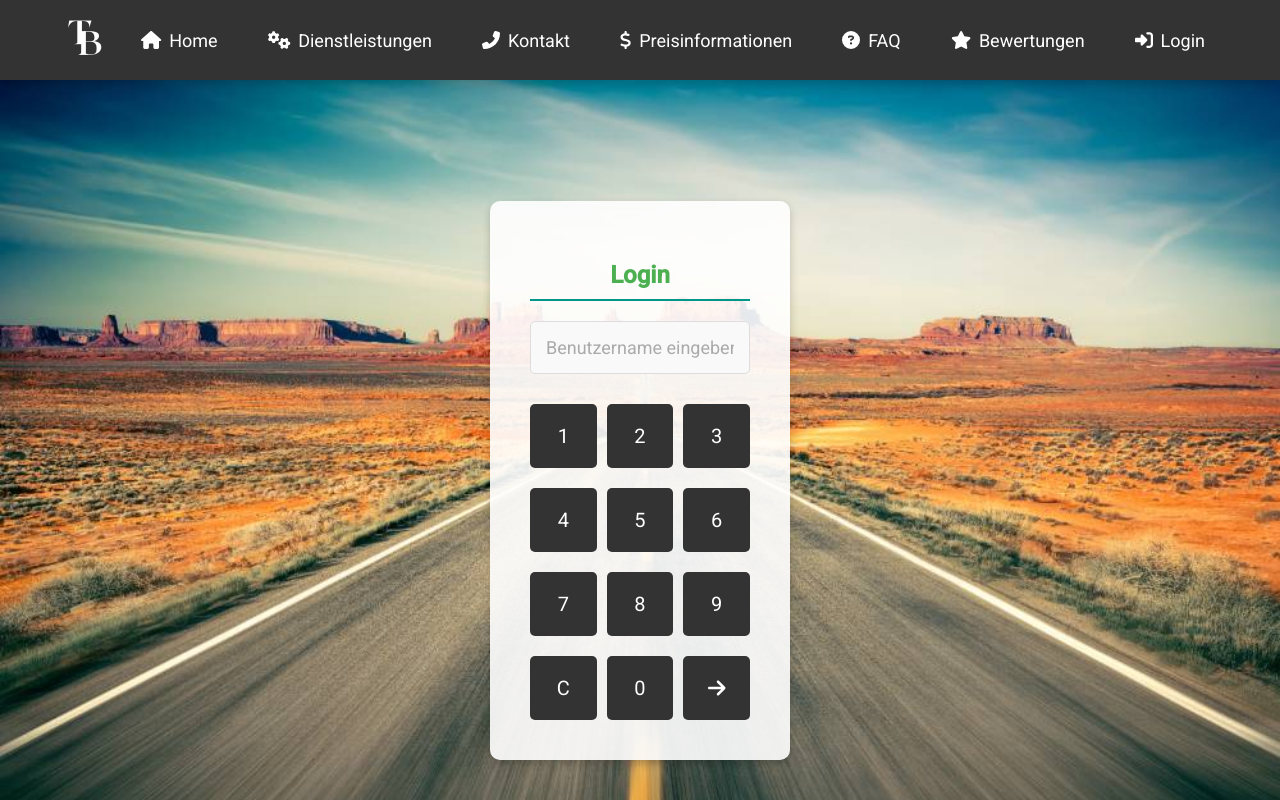
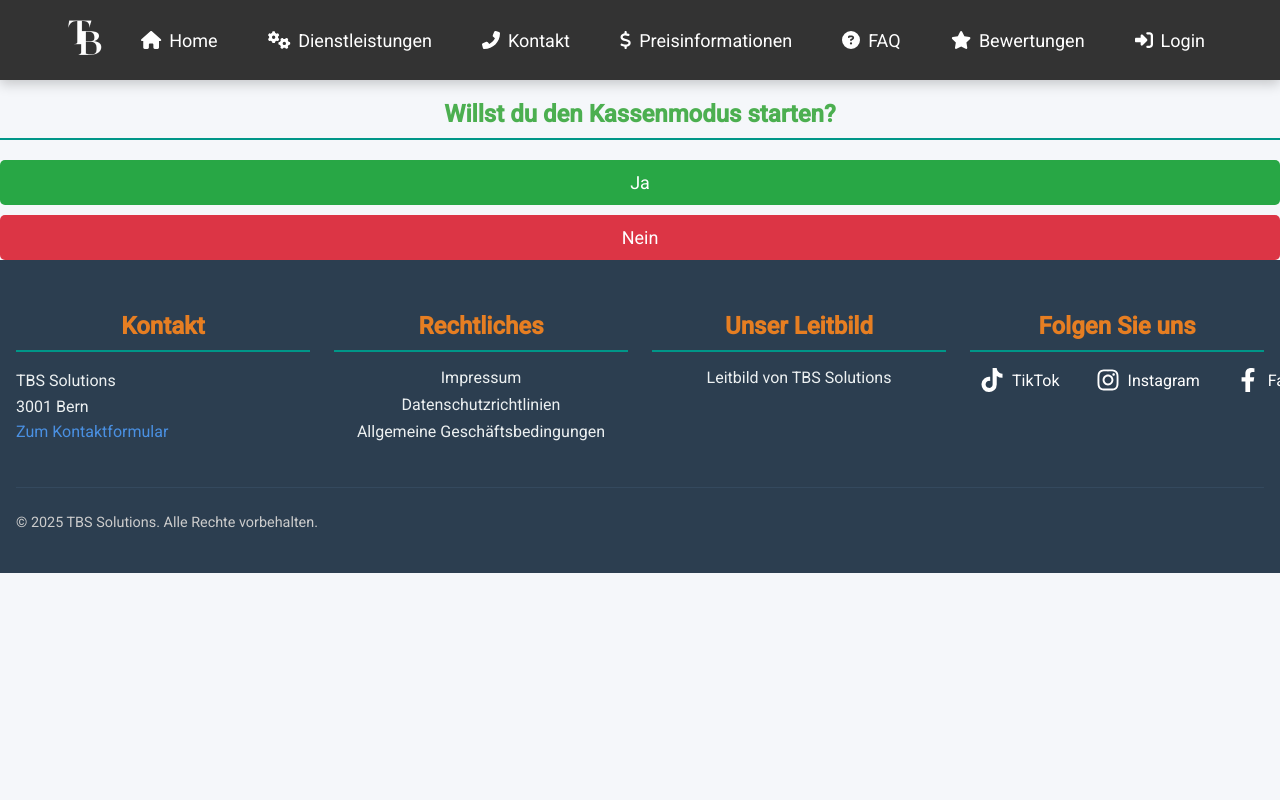
Before and after one commit to tbs-dienste/webfrostend, a React (Create React App) app: page /kassenlogin in a window 1280 px wide. Shown: the top 800 px of the page. Built offline with nearby package versions, Linux system fonts and the light colour scheme; what @react-pdf/renderer would draw is missing.

Commit message:
Jlksfjlsf

```diff
--- a/src/App.js
+++ b/src/App.js
@@ -163,7 +163,7 @@ const App = () => {
 
           <Route
             path="/kasse"
-            element={<Kasse onKassenModusChange={toggleKassenModus} />}
+            element={<Kassenlogin onKassenModusChange={toggleKassenModus} />}
           />
           <Route path="/kassenlogin"   element={<Kassenlogin onKassenModusChange={toggleKassenModus}/>} />
           <Route path="/kassenuebersicht" element={<KassenUebersicht onKassenModusChange={toggleKassenModus} />} />
--- a/src/components/Administrativ/Kasse.jsx
+++ b/src/components/Administrativ/Kasse.jsx
@@ -2,7 +2,7 @@ import React, { useState, useEffect } from 'react';
 import axios from 'axios';
 import './Kasse.scss'; // SCSS für Styling und Icons
 import { FontAwesomeIcon } from '@fortawesome/react-fontawesome'; // Importiere FontAwesome
-import { faSignOutAlt } from '@fortawesome/free-solid-svg-icons'; // Importiere das 'Sign-Out' Icon
+import { faSignOutAlt, faPrint } from '@fortawesome/free-solid-svg-icons'; // Importiere das 'Sign-Out' Icon
 import { useNavigate } from 'react-router-dom'; // Importiere useNavigate
 
 const Kasse = ({ onKassenModusChange }) => {
@@ -223,6 +223,10 @@ const Kasse = ({ onKassenModusChange }) => {
     setShowDiscounts(!showDiscounts);
   };
 
+  const toggleLastReciepts = () => {
+    alert("Quittung letzte")
+  };
+
   // Funktion für das Klicken auf die Kundenkarte
   const handleCustomerCardClick = () => {
     setShowCustomerCardButtons(!showCustomerCardButtons); // Toggle für die Buttons
@@ -253,6 +257,11 @@ const Kasse = ({ onKassenModusChange }) => {
   // Toggelt die Anzeige des Scan-Input-Feldes
   const toggleScanInput = () => {
     setShowScan(prev => !prev);
+  };
+
+  // Toggelt die Anzeige des Scan-Input-Feldes
+  const toggleBonCancel = () => {
+    alert('Abbruch')
   };
 
 
@@ -320,20 +329,7 @@ const Kasse = ({ onKassenModusChange }) => {
 
 
 
-      {!kasseMode ? (
-        <div className="kasse-prompt">
-          <h2>Willst du den Kassenmodus starten?</h2>
-          <div className="buttons">
-            <button onClick={startKasseMode} className="btn-yes">
-              <i className="fas fa-check"></i> Ja
-            </button>
-            <button onClick={cancelKasseMode} className="btn-no">
-              <i className="fas fa-times"></i> Nein
-            </button>
-          </div>
-        </div>
-      ) : (
-        <>
+
 
           {/* Fehlermeldungen */}
           {errorMessage && <p className="error">{errorMessage}</p>}
@@ -346,11 +342,16 @@ const Kasse = ({ onKassenModusChange }) => {
               <button onClick={handleDailyClose}>Tagesabschluss</button>
               <button onClick={toggleScanInput}>Artikel scannen</button>
               <button onClick={toggleDiscounts}>Rabatte anzeigen</button>
+              <button onClick={toggleBonCancel}>Bon Abbruch</button>
               <button>Kassierer wechseln</button>
               <button>Kunden suchen</button>
+              <button onClick={toggleLastReciepts} className="sign-out-button">
+                <FontAwesomeIcon icon={faPrint} />
+              </button>
               <button>Schublade öffnen</button>
               <button onClick={handleCustomerCardClick}>Kundenkarte</button>
               <button>GS-Karte</button>
+              <button>Bon Parkieren</button>
               <button onClick={handleDailyOverview}>Tagesübersicht</button>
               <button onClick={addStornoCost} className="btn-storno">Storno-Kosten hinzufügen</button>
               <button onClick={handleSignOut} className="sign-out-button">
@@ -507,8 +508,8 @@ const Kasse = ({ onKassenModusChange }) => {
               {discount.title}
             </button>
           ))}
-        </>
-      )}
+
+
 
       {/* Gemeinsames Eingabefeld für Artikel- und Bonnummer */}
       {showScan && (
--- a/src/components/Administrativ/Kassenlogin.jsx
+++ b/src/components/Administrativ/Kassenlogin.jsx
@@ -1,13 +1,22 @@
-import React, { useState } from "react";
-import axios from "axios"; // Axios importieren
-import "./Kassenlogin.scss"; // Verweis auf die SCSS-Datei
-import { FontAwesomeIcon } from "@fortawesome/react-fontawesome"; // Importiere FontAwesome
-import { faArrowRight } from "@fortawesome/free-solid-svg-icons"; // Importiere das 'Sign-Out' Icon
+import React, { useState, useEffect } from "react";
+import axios from "axios";
+import "./Kassenlogin.scss";
+import { FontAwesomeIcon } from "@fortawesome/react-fontawesome";
+import { faArrowRight } from "@fortawesome/free-solid-svg-icons";
 
 const Kassenlogin = ({ onKassenModusChange }) => {
-  const [username, setUsername] = useState(""); // Zustand für den Benutzernamen
-  const [pin, setPin] = useState(""); // Zustand für die PIN
-  const [isPinRequired, setIsPinRequired] = useState(false); // Flag, ob PIN erforderlich ist
+  const [username, setUsername] = useState("");
+  const [pin, setPin] = useState("");
+  const [isPinRequired, setIsPinRequired] = useState(false);
+  const [kasseMode, setKasseMode] = useState(false);
+
+  useEffect(() => {
+    const token = localStorage.getItem("token");
+    if (token) {
+      setKasseMode(true);
+      onKassenModusChange(true);
+    }
+  }, [onKassenModusChange]);
 
   const handleNumericKeypadClick = (number) => {
     if (isPinRequired) {
@@ -28,7 +37,7 @@ const Kassenlogin = ({ onKassenModusChange }) => {
   const handleLogin = () => {
     if (!isPinRequired) {
       if (username) {
-        localStorage.setItem("username", username); // Benutzernamen im LocalStorage speichern
+        localStorage.setItem("username", username);
         setIsPinRequired(true);
       } else {
         alert("Bitte Benutzernamen eingeben");
@@ -36,17 +45,18 @@ const Kassenlogin = ({ onKassenModusChange }) => {
     } else {
       if (pin) {
         const storedUsername = localStorage.getItem("username");
-        const loginData = {
-          username: storedUsername,
-          pin: pin,
-        };
+        const loginData = { username: storedUsername, pin: pin };
 
         axios
           .post("https://example.com/api/login", loginData)
           .then((response) => {
             if (response.data.success) {
+              localStorage.setItem("token", response.data.token);
+              setKasseMode(true);
+              onKassenModusChange(true);
               alert("Login erfolgreich!");
-              // Weiterleitung oder weitere Aktionen
+              // Vollbildmodus aktivieren
+              document.documentElement.requestFullscreen();
             } else {
               alert("Benutzername oder PIN ist falsch.");
             }
@@ -62,6 +72,19 @@ const Kassenlogin = ({ onKassenModusChange }) => {
   };
 
   return (
+    !kasseMode ? (
+      <div className="kasse-prompt">
+        <h2>Willst du den Kassenmodus starten?</h2>
+        <div className="buttons">
+          <button onClick={() => setKasseMode(true)} className="btn-yes">
+            <i className="fas fa-check"></i> Ja
+          </button>
+          <button onClick={() => setKasseMode(false)} className="btn-no">
+            <i className="fas fa-times"></i> Nein
+          </button>
+        </div>
+      </div>
+    ) : (
       <div className="login-container">
         <div className="login-box">
           <h2>Login</h2>
@@ -84,15 +107,8 @@ const Kassenlogin = ({ onKassenModusChange }) => {
                     {number}
                   </button>
                 ))}
-              <button className="keypad-btn" onClick={clearInput}>
-                C
-              </button>
-              <button
-                className="keypad-btn"
-                onClick={() => handleNumericKeypadClick(0)}
-              >
-                0
-              </button>
+                <button className="keypad-btn" onClick={clearInput}>C</button>
+                <button className="keypad-btn" onClick={() => handleNumericKeypadClick(0)}>0</button>
                 <button className="keypad-btn" onClick={handleLogin}>
                   <FontAwesomeIcon icon={faArrowRight} />
                 </button>
@@ -117,15 +133,8 @@ const Kassenlogin = ({ onKassenModusChange }) => {
                     {number}
                   </button>
                 ))}
-              <button className="keypad-btn" onClick={clearInput}>
-                C
-              </button>
-              <button
-                className="keypad-btn"
-                onClick={() => handleNumericKeypadClick(0)}
-              >
-                0
-              </button>
+                <button className="keypad-btn" onClick={clearInput}>C</button>
+                <button className="keypad-btn" onClick={() => handleNumericKeypadClick(0)}>0</button>
                 <button className="keypad-btn" onClick={handleLogin}>
                   <FontAwesomeIcon icon={faArrowRight} />
                 </button>
@@ -134,6 +143,7 @@ const Kassenlogin = ({ onKassenModusChange }) => {
           )}
         </div>
       </div>
+    )
   );
 };
 
```
Lines whose indentation alone changed are shown as unchanged.
